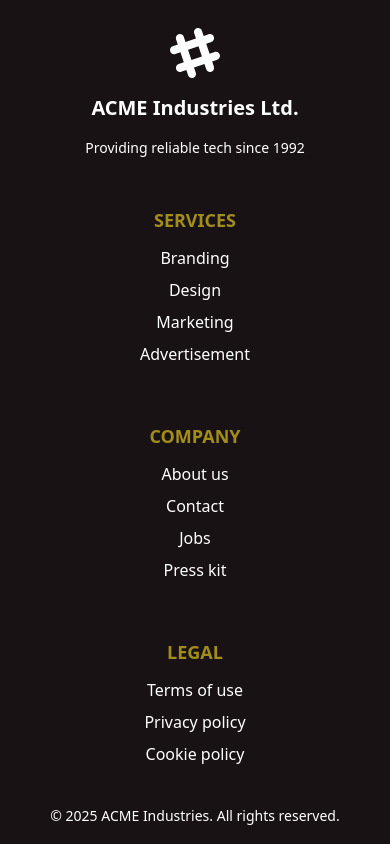
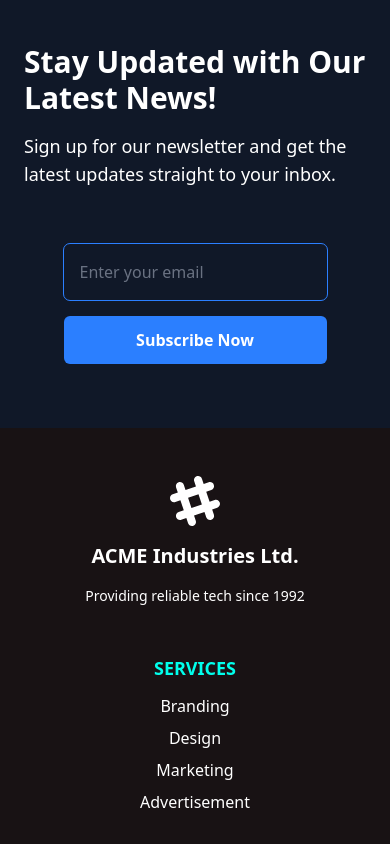
Before and after one commit to ismail-hasan/mazed_client, a React (Vite) app: page / in a window 390 px wide. Shown: the part 1060-1904 px from the top of the page. Built offline with nearby package versions, Linux system fonts and the light colour scheme; no server answers.

Commit message:
gogole login

```diff
--- a/src/AuthProviders/AuthProvider.jsx
+++ b/src/AuthProviders/AuthProvider.jsx
@@ -1,7 +1,8 @@
 import React, { createContext, useContext, useEffect, useState } from 'react';
 // import auth from '../FireBase/FireBase.init';
 import { auth } from "../FireBase/FireBase.init"
-import { createUserWithEmailAndPassword, onAuthStateChanged, signInWithEmailAndPassword, signOut } from 'firebase/auth';
+import { createUserWithEmailAndPassword, GoogleAuthProvider, onAuthStateChanged, signInWithEmailAndPassword, signInWithPopup, signOut } from 'firebase/auth';
+const provider = new GoogleAuthProvider();
 
 // Create the AuthContext
 export const AuthContext = createContext();
@@ -15,6 +16,10 @@ const AuthProvider = ({ children }) => {
     }
     const logInUser = (email, password) => {
         return signInWithEmailAndPassword(auth, email, password)
+    }
+
+    const googleLogin = () => {
+        return signInWithPopup(auth, provider)
     }
 
     const logOutUser = () => {
@@ -41,7 +46,8 @@ const AuthProvider = ({ children }) => {
         setUser,
         signUpUser,
         logInUser,
-        logOutUser
+        logOutUser,
+        googleLogin
     }
     return (
         <AuthContext.Provider value={contextInfo}>
--- /dev/null
+++ b/src/Components/Comment.jsx
@@ -0,0 +1,40 @@
+import React, { useContext, useState } from 'react';
+import { AuthContext } from '../AuthProviders/AuthProvider';
+import axios from 'axios';
+import { li } from 'framer-motion/client';
+
+const Comment = () => {
+    const { user } = useContext(AuthContext)
+    const [comments, setComments] = useState([])
+    axios.get('http://localhost:3000/comment')
+        .then(res => {
+            setComments(res.data)
+            console.log(res.data)
+        })
+
+    return (
+        <div>
+            <h3>Comments</h3>
+            <div className='flex gap-10 flex-col'>
+                {
+                    comments.map(comm => (
+                        <div key={comm._id} className="card bg-base-100 w-96 shadow-sm">
+                            <div className="flex items-center">
+                                <div className="card-actions">
+                                    <img className='w-25 h-20 rounded-4xl' src="https://static.vecteezy.com/system/resources/previews/036/373/943/non_2x/man-icon-illustration-vector.jpg" alt="" />
+                                </div>
+                                <div>
+                                    <h2 className="card-title">Ismail Hasan</h2>
+                                    <p>{comm.commentData}</p>
+                                </div>
+
+                            </div>
+                        </div>
+                    ))
+                }
+            </div>
+        </div>
+    );
+};
+
+export default Comment;
--- /dev/null
+++ b/src/Components/Newsletter.jsx
@@ -0,0 +1,47 @@
+import React, { useState } from 'react';
+
+const Newsletter = () => {
+    const [email, setEmail] = useState('');
+
+    const handleSubmit = (e) => {
+        e.preventDefault();
+        // Handle the submission logic (e.g., sending email to the server)
+        console.log('Email Submitted:', email);
+    };
+
+    return (
+        <section className="bg-gray-900 text-white py-16 px-6">
+            <div className="max-w-screen-xl mx-auto flex flex-col md:flex-row justify-between items-center">
+                {/* Left side (Text) */}
+                <div className="mb-8 md:mb-0 md:w-1/2">
+                    <h2 className="text-3xl md:text-4xl font-bold mb-4">Stay Updated with Our Latest News!</h2>
+                    <p className="text-lg md:text-xl mb-6">
+                        Sign up for our newsletter and get the latest updates straight to your inbox.
+                    </p>
+                </div>
+
+                {/* Right side (Form) */}
+                <div className="md:w-1/2">
+                    <form onSubmit={handleSubmit} className="flex flex-col md:flex-row justify-start items-center space-y-4 md:space-y-0 md:space-x-4">
+                        <input
+                            type="email"
+                            value={email}
+                            onChange={(e) => setEmail(e.target.value)}
+                            className="w-full md:w-80 p-4 rounded-md text-black placeholder-gray-500 outline outline-1 outline-blue-500 focus:outline-none focus:ring-2 focus:ring-blue-500"
+                            placeholder="Enter your email"
+                            required
+                        />
+                        <button
+                            type="submit"
+                            className="w-full md:w-auto py-3 px-6 bg-blue-500 hover:bg-blue-600 rounded-md font-semibold  cursor-pointer focus:outline-none focus:ring-2"
+                        >
+                            Subscribe Now
+                        </button>
+                    </form>
+                </div>
+            </div>
+        </section>
+    );
+};
+
+export default Newsletter;
--- a/src/Pages/BikeDetails.jsx
+++ b/src/Pages/BikeDetails.jsx
@@ -5,6 +5,7 @@ import axios from 'axios';
 import Swal from 'sweetalert2';
 import { AuthContext } from '../AuthProviders/AuthProvider';
 import SingleCatagory from '../Components/SingleCatagory';
+import Comment from '../Components/Comment';
 
 
 
@@ -69,7 +70,7 @@ const BikeDetails = () => {
                             </div>
                         </div>
                         <div className="flex justify-between items-center mt-4">
-                            <span className="text-2xl font-bold text-blue-500">Price: {bike.price} BDT</span>
+                            <span className="text-2xl font-bold text-blue-500">Price: {bike.price} <i className='text-sm'>BDT</i> </span>
                             <button className="bg-blue-500 text-white py-2 px-6 rounded-full  hover:bg-blue-600 transition duration-300">Buy Now</button>
                         </div>
                     </div>
@@ -114,6 +115,7 @@ const BikeDetails = () => {
                 </div>
             </section>
 
+            <section>
                 <h4>Related Post {category.length}</h4>
                 <div className='grid grid-cols-4 gap-10 py-10'>
                     {
@@ -123,6 +125,12 @@ const BikeDetails = () => {
                         ></SingleCatagory>)
                     }
                 </div>
+            </section>
+            <section>
+                <Comment></Comment>
+            </section>
+
+
 
         </div>
     );
--- a/src/Pages/MainHome.jsx
+++ b/src/Pages/MainHome.jsx
@@ -1,12 +1,14 @@
 import React from 'react';
 import HomePage from './HomePage';
 import Bikes from '../Components/Bikes';
+import Newsletter from '../Components/Newsletter';
 
 const MainHome = () => {
     return (
         <div>
             <HomePage></HomePage>
             <Bikes></Bikes>
+            <Newsletter></Newsletter>
         </div>
     );
 };
--- a/src/Shared/Footer.jsx
+++ b/src/Shared/Footer.jsx
@@ -3,7 +3,7 @@ import React from 'react';
 const Footer = () => {
     return (
 
-        <footer className="bg-[oklch(0.19_0.01_0)] text-white py-12 px-6">
+        <div className="bg-[oklch(0.19_0.01_0)] text-white pt-12">
             <div className="container mx-auto grid grid-cols-1 sm:grid-cols-2 lg:grid-cols-4 gap-12">
                 {/* ACME Industries Section */}
                 <aside className="flex flex-col items-center text-center">
@@ -30,37 +30,37 @@ const Footer = () => {
 
                 {/* Services Section */}
                 <nav className="flex flex-col items-center text-center">
-                    <h6 className="footer-title text-lg font-semibold mb-3 text-yellow-300">Services</h6>
-                    <a className="link link-hover mb-2 hover:text-yellow-500 transition duration-300">Branding</a>
-                    <a className="link link-hover mb-2 hover:text-yellow-500 transition duration-300">Design</a>
-                    <a className="link link-hover mb-2 hover:text-yellow-500 transition duration-300">Marketing</a>
-                    <a className="link link-hover mb-2 hover:text-yellow-500 transition duration-300">Advertisement</a>
+                    <h6 className="uppercase text-lg font-semibold mb-3 text-[#00ffec]">Services</h6>
+                    <a className="link link-hover mb-2 hover:text-[#00ffec] transition duration-300">Branding</a>
+                    <a className="link link-hover mb-2 hover:text-[#00ffec] transition duration-300">Design</a>
+                    <a className="link link-hover mb-2 hover:text-[#00ffec] transition duration-300">Marketing</a>
+                    <a className="link link-hover mb-2 hover:text-[#00ffec] transition duration-300">Advertisement</a>
                 </nav>
 
                 {/* Company Section */}
                 <nav className="flex flex-col items-center text-center">
-                    <h6 className="footer-title text-lg font-semibold mb-3 text-yellow-300">Company</h6>
-                    <a className="link link-hover mb-2 hover:text-yellow-500 transition duration-300">About us</a>
-                    <a className="link link-hover mb-2 hover:text-yellow-500 transition duration-300">Contact</a>
-                    <a className="link link-hover mb-2 hover:text-yellow-500 transition duration-300">Jobs</a>
-                    <a className="link link-hover mb-2 hover:text-yellow-500 transition duration-300">Press kit</a>
+                    <h6 className="uppercase text-lg font-semibold mb-3 text-[#00ffec]">Company</h6>
+                    <a className="link link-hover mb-2 hover:text-[#00ffec] transition duration-300">About us</a>
+                    <a className="link link-hover mb-2 hover:text-[#00ffec] transition duration-300">Contact</a>
+                    <a className="link link-hover mb-2 hover:text-[#00ffec] transition duration-300">Jobs</a>
+                    <a className="link link-hover mb-2 hover:text-[#00ffec] transition duration-300">Press kit</a>
                 </nav>
 
                 {/* Legal Section */}
                 <nav className="flex flex-col items-center text-center">
-                    <h6 className="footer-title text-lg font-semibold mb-3 text-yellow-300">Legal</h6>
-                    <a className="link link-hover mb-2 hover:text-yellow-500 transition duration-300">Terms of use</a>
-                    <a className="link link-hover mb-2 hover:text-yellow-500 transition duration-300">Privacy policy</a>
-                    <a className="link link-hover mb-2 hover:text-yellow-500 transition duration-300">Cookie policy</a>
+                    <h6 className="uppercase text-lg font-semibold mb-3 text-[#00ffec]">Legal</h6>
+                    <a className="link link-hover mb-2 hover:text-[#00ffec] transition duration-300">Terms of use</a>
+                    <a className="link link-hover mb-2 hover:text-[#00ffec] transition duration-300">Privacy policy</a>
+                    <a className="link link-hover mb-2 hover:text-[#00ffec] transition duration-300">Cookie policy</a>
                 </nav>
             </div>
 
-            <div className="text-center mt-8">
-                <p className="text-sm">
-                    © 2025 ACME Industries. All rights reserved.
-                </p>
+
+            <div className="bg-gray-800 mt-8 text-sm text-white py-4 text-center">
+                <p>© 2025 Bike Bazar. All rights reserved. Crafted with 💙 by <span className="text-blue-400 font-semibold">Ismail Hasan</span></p>
             </div>
-        </footer>
+
+        </div>
 
 
     );
```
Also changed, not shown: src/Components/Bikes.jsx (+7 -3 lines), src/Pages/LoginPaege.jsx (+24 -2 lines), src/Pages/SignUp.jsx (+20 -3 lines). Lines whose indentation alone changed are shown as unchanged.
